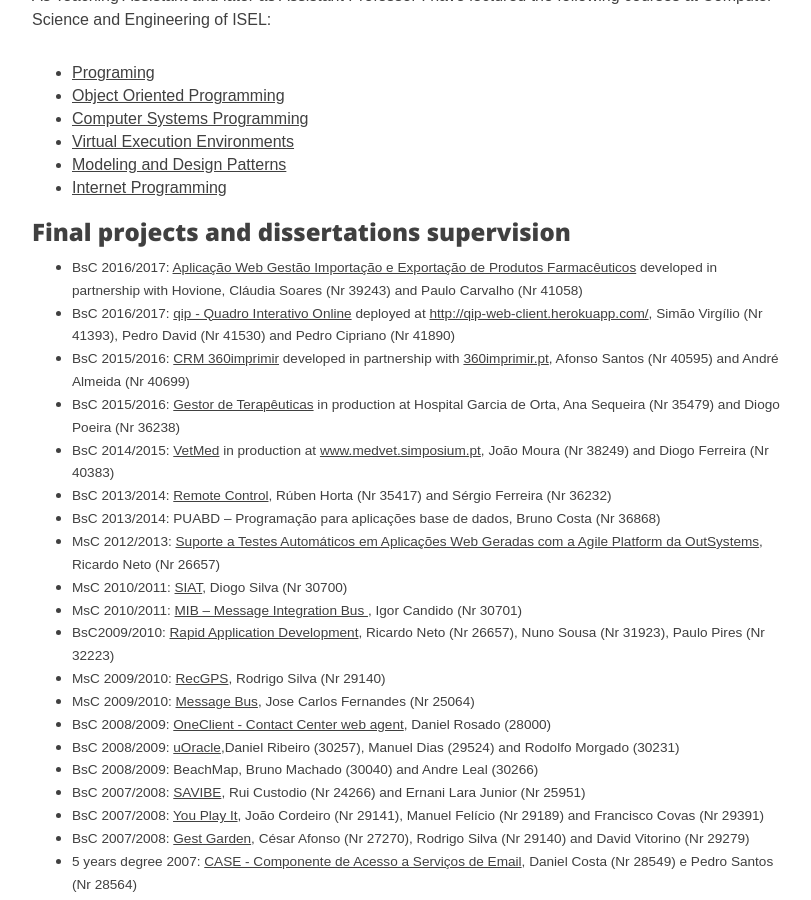
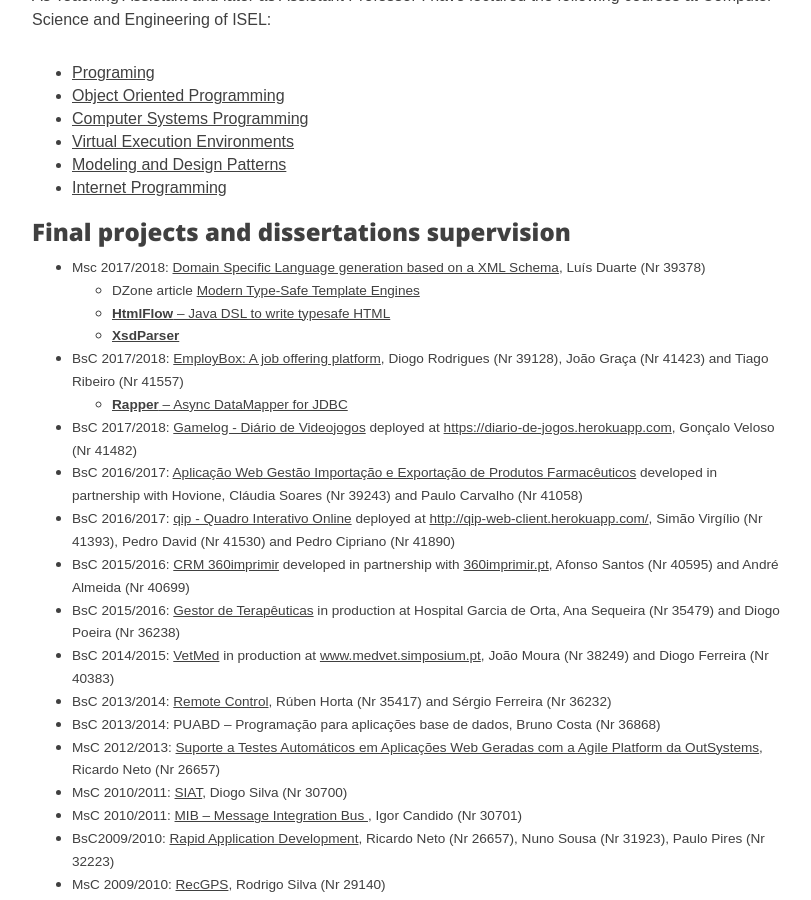
Before and after one commit to fmcarvalho/fmcarvalho.github.io, a Jekyll site: the page built from lecturer.markdown, in a window 1280 px wide and 900 px high, scrolled down 529 px. Shown: the whole window, without its empty margins (233-1044 px from the left). Built offline with Jekyll 4.4.1, drawn with Linux system fonts in a browser that asks for light colours; nearby versions of some CDN libraries.

Commit message:
Update dissertations

```diff
--- a/lecturer.markdown
+++ b/lecturer.markdown
@@ -18,6 +18,13 @@
 
 
 ### <a name="projects">Final projects and dissertations supervision</a>
+* <small>Msc 2017/2018: [Domain Speciﬁc Language generation based on a XML Schema](https://github.com/xmlet), Luís Duarte (Nr 39378)
+  * <small>DZone article [Modern Type-Safe Template Engines ](https://dzone.com/articles/modern-type-safe-template-engines)</small>
+  * <small>[**HtmlFlow** -- Java DSL to write typesafe HTML](https://github.com/xmlet/HtmlFlow)</small>
+  * <small>[**XsdParser**](https://github.com/xmlet/XsdParser)</small>
+* <small>BsC 2017/2018: [EmployBox: A job offering platform](/img/pfc-posters/2018-EmployeeBox.pdf), Diogo Rodrigues (Nr 39128), João Graça (Nr 41423) and Tiago Ribeiro  (Nr 41557)</small>
+  * <small>[**Rapper** -- Async DataMapper for JDBC](https://github.com/jayield/rapper)</small>
+* <small>BsC 2017/2018: [Gamelog - Diário de Videojogos](/img/pfc-posters/2018-GameLog.pdf) deployed at [https://diario-de-jogos.herokuapp.com](https://diario-de-jogos.herokuapp.com), Gonçalo Veloso (Nr 41482)</small>
 * <small>BsC 2016/2017: [Aplicação Web Gestão Importação e Exportação de Produtos Farmacêuticos](/img/pfc-posters/2017-impfarm.pdf) developed in partnership with Hovione, Cláudia Soares (Nr 39243) and Paulo Carvalho (Nr 41058)</small>
 * <small>BsC 2016/2017: [qip - Quadro Interativo Online](/img/pfc-posters/2017-qip.pdf) deployed at [http://qip-web-client.herokuapp.com/](http://qip-web-client.herokuapp.com/), Simão Virgílio (Nr 41393), Pedro David (Nr 41530) and Pedro Cipriano (Nr 41890)</small>
 * <small>BsC 2015/2016: [CRM 360imprimir](/img/pfc-posters/2016-crm360.pdf) developed in partnership with [360imprimir.pt](https://www.360imprimir.pt/), Afonso Santos (Nr 40595) and André Almeida (Nr 40699)</small>
```
Also changed, not shown: 2 other files.
